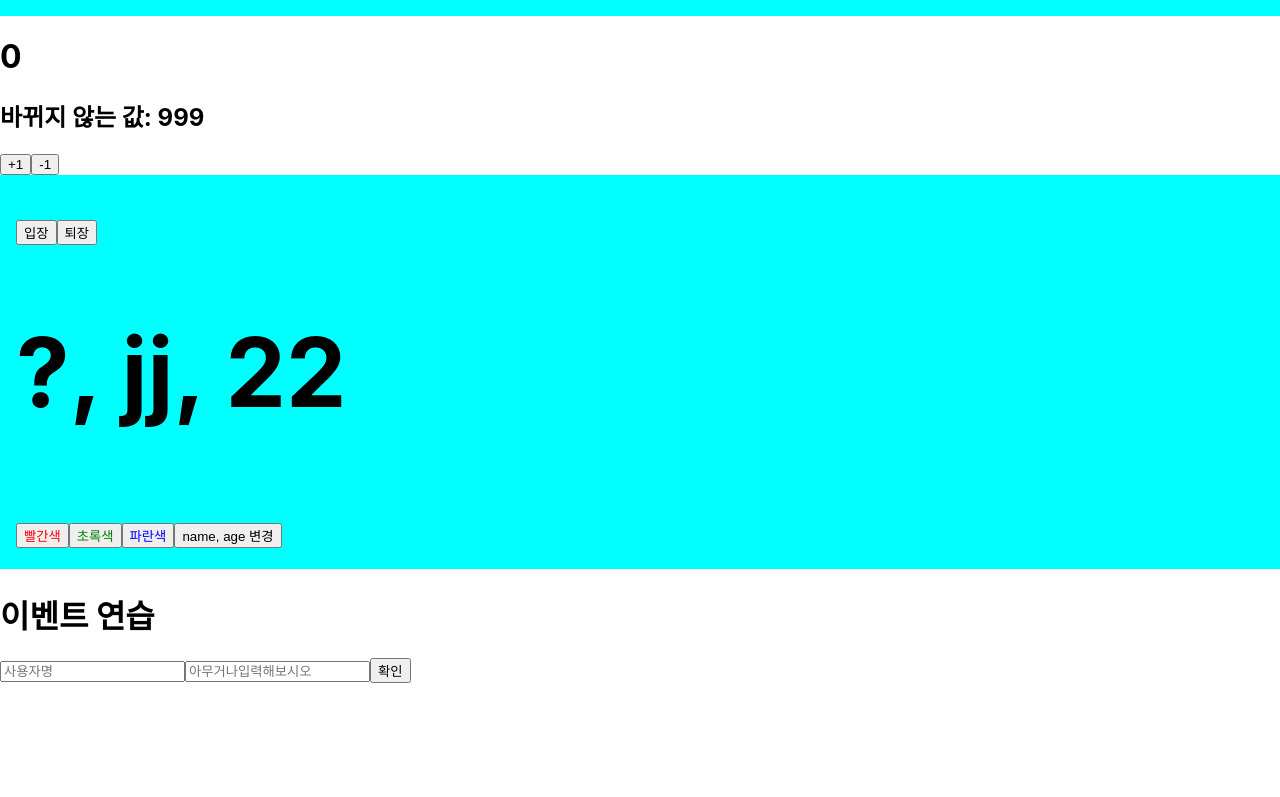
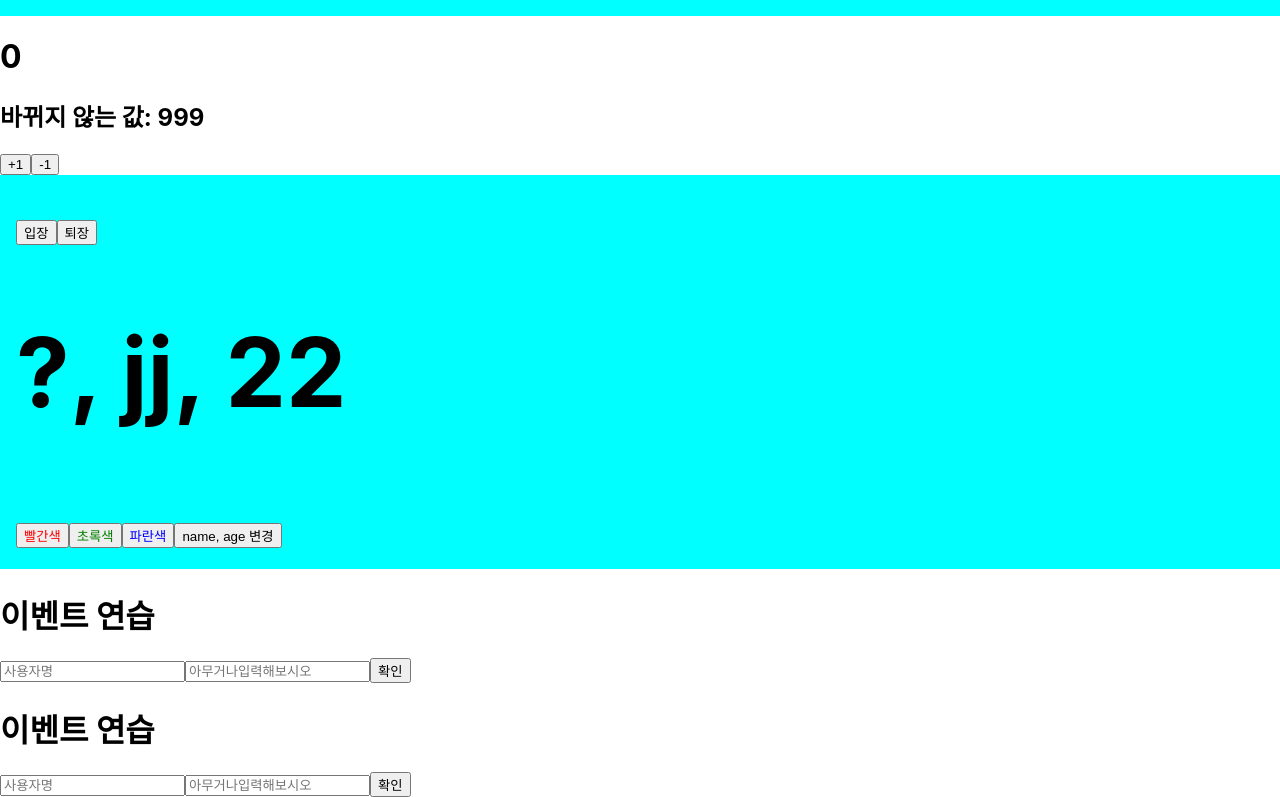
Before and after one commit to gonnichiwa/react-playground, a React (Create React App) app: page / in a window 1280 px wide. Shown: the part 1469-2266 px from the top of the page. Before the commit the page ends 2152 px from the top, so only its background shows below. Built offline with nearby package versions, Linux system fonts and the light colour scheme.

Commit message:
add EventPractice - function version

```diff
--- a/src/EventPractice.js
+++ b/src/EventPractice.js
@@ -13,6 +13,9 @@ class EventPractice extends Component {
     this.setState({
         [e.target.name]: e.target.value
     });
+  }
+  handleKeyUp = (e) => {
+    if(e.key === 'Enter') {this.handleClick();}
   }
   render() {
     return (
@@ -31,6 +34,7 @@ class EventPractice extends Component {
           placeholder="아무거나입력해보시오"
           value={this.state.message}
           onChange={this.handleChange}
+          onKeyUp={this.handleKeyUp}
         />
         <button
           onClick={this.handleClick}
--- /dev/null
+++ b/src/EventPracticeFun.js
@@ -0,0 +1,45 @@
+import { useState } from 'react';
+
+const EventPracticeFun = () => {
+    const [username, setUsername] = useState('');
+    const [message, setMessage] = useState('');
+
+    const onChangeUsername = (e) => {setUsername(e.target.value) };
+    const onChangeMessage = (e) => {setMessage(e.target.value)};
+
+    const onHandleKeyUp = (e) => {
+        if(e.key === 'Enter'){
+            onHandleClick()
+        }
+    }
+    const onHandleClick = () => {
+        setUsername('');
+        setMessage('');
+        alert(username + ' ' + message)};
+
+    return (
+        <div>
+        <h1>이벤트 연습</h1>
+        <input
+          type="text"
+          name="username"
+          placeholder="사용자명"
+          value={username}
+          onChange={onChangeUsername}
+        />
+        <input
+          type="text"
+          name="message"
+          placeholder="아무거나입력해보시오"
+          value={message}
+          onChange={onChangeMessage}
+          onKeyUp={onHandleKeyUp}
+        />
+        <button
+          onClick={onHandleClick}
+        >확인</button>
+      </div>
+    );
+}
+
+export default EventPracticeFun;
--- a/src/index.js
+++ b/src/index.js
@@ -9,6 +9,7 @@ import PropTypeCheck from './PropTypeCheck';
 import Counter from './Counter';
 import Say from './Say';
 import EventPractice from './EventPractice';
+import EventPracticeFun from './EventPracticeFun';
 import reportWebVitals from './reportWebVitals';
 
 const root = ReactDOM.createRoot(document.getElementById('root'));
@@ -24,6 +25,7 @@ root.render(
     <Counter/>
     <Say/>
     <EventPractice/>
+    <EventPracticeFun />
   </React.StrictMode>
 );
 
```
